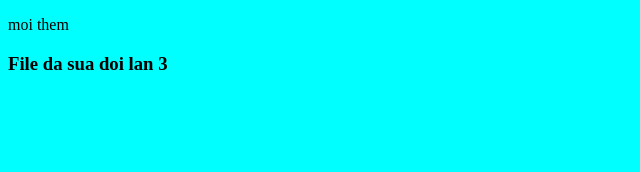
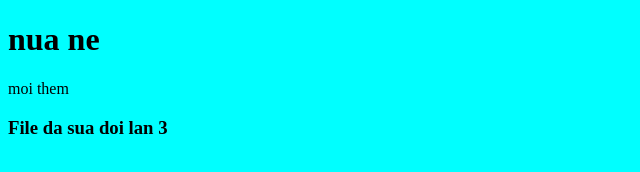
Before and after one commit to qvinh123/test, a plain HTML site: page index.html in a window 1280 px wide. Shown: the whole page, without its empty margins (0-640 px from the left). Drawn offline with Linux system fonts and the light colour scheme.

Commit message:
Update index.html

```diff
--- a/index.html
+++ b/index.html
@@ -10,6 +10,7 @@
 </head>
 
 <body>
+    <h1>nua ne</h1>
     <p>moi them</p>
     <h3>File da sua doi lan 3</h3>
     <script src="./script.js"></script>
```
